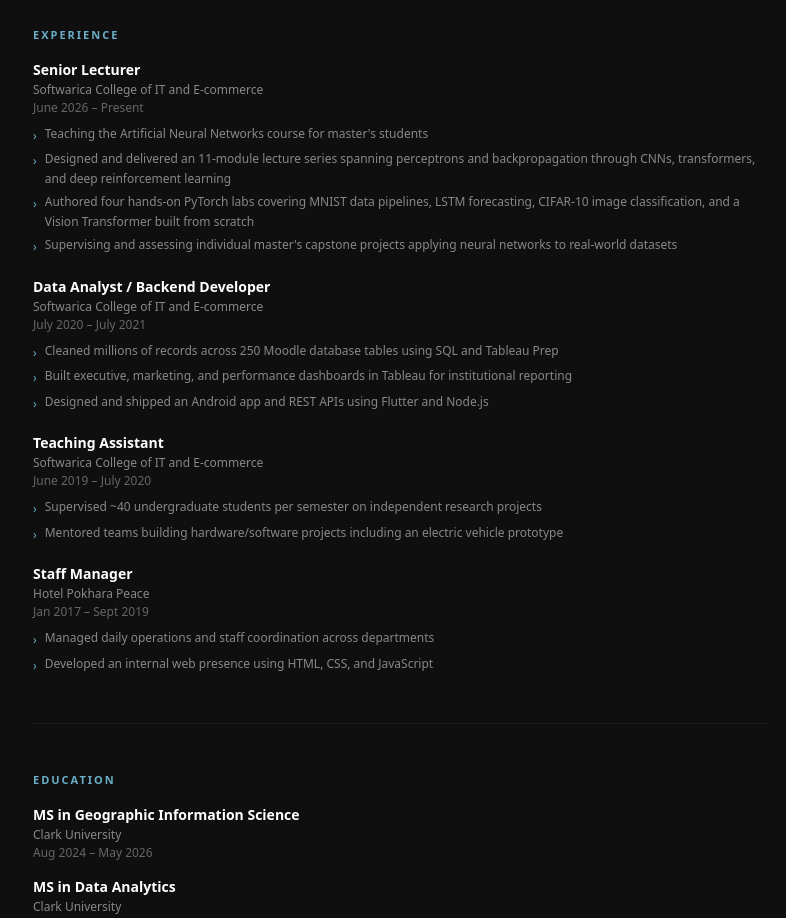
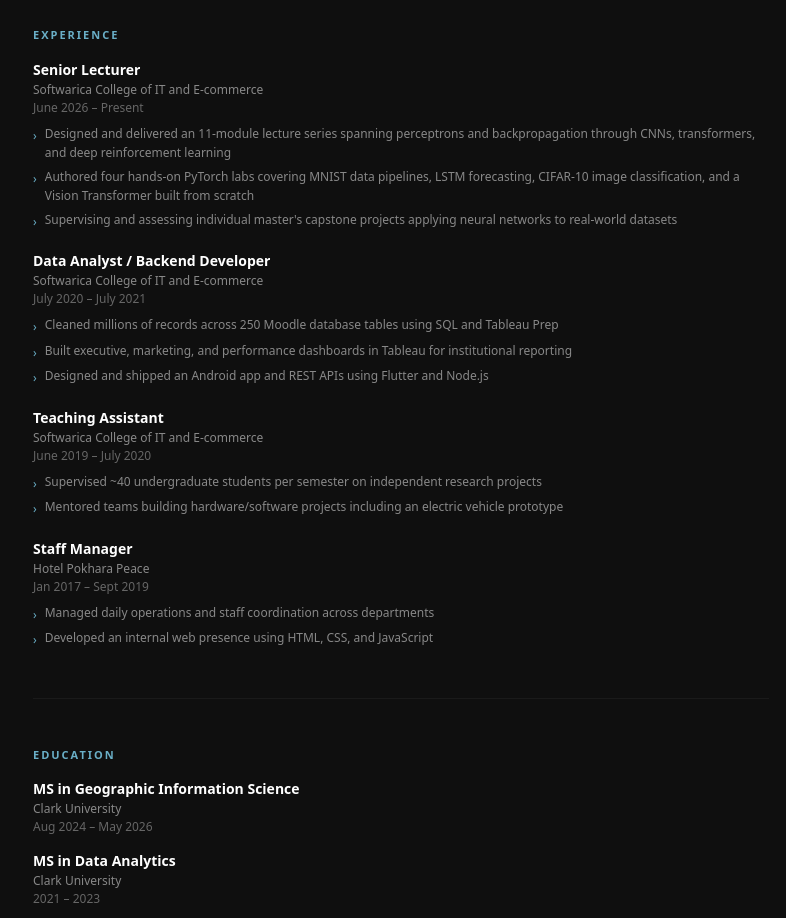
Before and after one commit to bikal3/Portfolio, a Next.js app: page / in a window 1280 px wide. Shown: the part 2440-3358 px from the top of the page, without its empty margins (343-1129 px from the left). Built offline with nearby package versions, Linux system fonts and the light colour scheme.

Commit message:
content: drop redundant intro bullet from Senior Lecturer role

```diff
--- a/data/portfolio.ts
+++ b/data/portfolio.ts
@@ -105,7 +105,6 @@
     organization: 'Softwarica College of IT and E-commerce',
     dates: 'June 2026 – Present',
     bullets: [
-      "Teaching the Artificial Neural Networks course for master's students",
       'Designed and delivered an 11-module lecture series spanning perceptrons and backpropagation through CNNs, transformers, and deep reinforcement learning',
       'Authored four hands-on PyTorch labs covering MNIST data pipelines, LSTM forecasting, CIFAR-10 image classification, and a Vision Transformer built from scratch',
       "Supervising and assessing individual master's capstone projects applying neural networks to real-world datasets",
```
